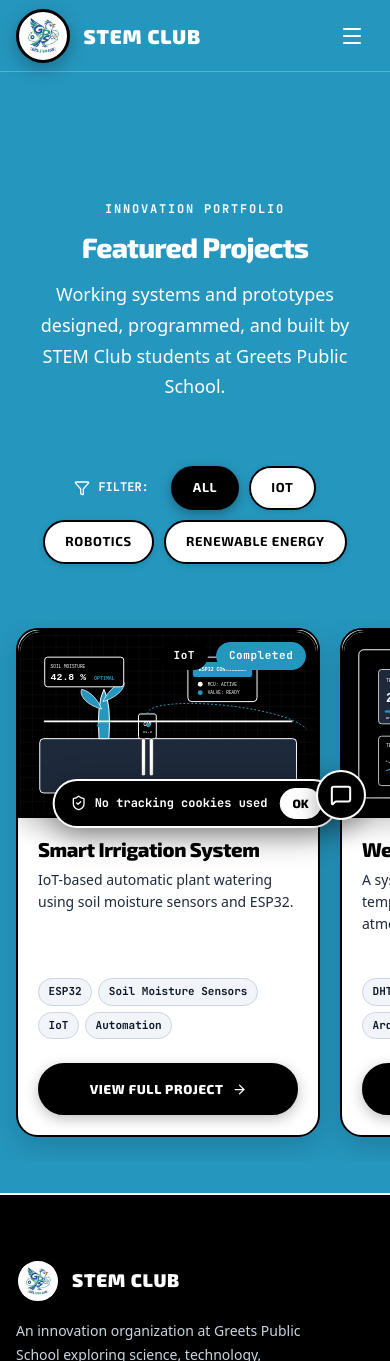
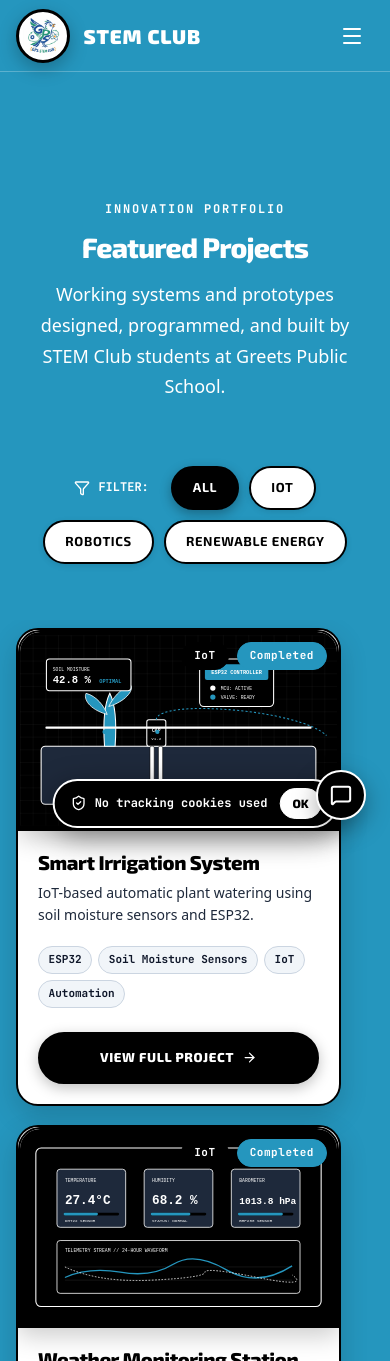
Before and after one commit to rrcee/stemclub, a React (Vite) app in the folder stem-club/: page /projects in a window 390 px wide. Shown: the top 1361 px of the page. Built offline with nearby package versions, Linux system fonts and the light colour scheme.

Commit message:
did some changes to make mobile better

```diff
--- a/stem-club/src/index.css
+++ b/stem-club/src/index.css
@@ -1115,8 +1115,6 @@ h1, h2, h3, h4, h5, h6 {
 @media (max-width: 768px) {
   /* Trigger carousel only when there are 2 or more child cards */
   .mobile-carousel {
-    display: flex !important;
-    flex-direction: row !important;
     overflow-x: auto !important;
     overflow-y: hidden !important;
     scroll-snap-type: x mandatory !important;
@@ -1133,27 +1131,61 @@ h1, h2, h3, h4, h5, h6 {
     scrollbar-width: none !important;
     -ms-overflow-style: none !important;
     overscroll-behavior-x: contain !important;
+    /* Allow both flex and grid children - don't force display */
   }
 
   .mobile-carousel::-webkit-scrollbar {
     display: none !important;
   }
 
-  /* Each card in the carousel takes 85% viewport width to hint next card */
+  /* Cards inside carousel - work with both flex and grid layouts */
   .mobile-carousel > * {
-    flex: 0 0 85% !important;
-    min-width: 270px !important;
-    max-width: 325px !important;
-    scroll-snap-align: center !important;
-    scroll-snap-stop: always !important;
+    /* Flexible sizing - will respect grid auto-fit from inline styles */
+    flex: 0 0 auto;
+    /* For flex layout: each card takes ~85% width with gap */
+    /* For grid layout: inline styles will override */
+    min-width: 270px;
+    max-width: 325px;
+    scroll-snap-align: center;
+    scroll-snap-stop: always;
+    /* Reset display to allow grid children */
+    display: block;
   }
 
-  /* If only 1 card exists, disable carousel behavior and span full width */
+  /* If only 1 card exists, disable carousel scrolling behavior and span full width */
   .mobile-carousel > :only-child {
     flex: 1 1 100% !important;
     min-width: 0 !important;
     max-width: 100% !important;
     scroll-snap-align: none !important;
+    scroll-snap-stop: always !important;
+    /* Allow full width when only child */
+    overflow: visible !important;
+  }
+
+  /* Touch and scroll improvements */
+  .mobile-carousel {
+    touch-action: pan-x pan-y; /* Allow both axes for drag scrolling */
+  }
+  .mobile-carousel > * {
+    -webkit-tap-highlight-color: transparent;
+    -webkit-user-select: none;
+    user-select: none;
+    -webkit-touch-callout: none;
+  }
+  .mobile-carousel > *:focus-visible {
+    outline: 2px solid #000000;
+    outline-offset: 2px;
+  }
+
+  /* Reduce motion preference */
+  @media (prefers-reduced-motion: reduce) {
+    .mobile-carousel {
+      scroll-behavior: auto !important;
+    }
+    .mobile-carousel > * {
+      transition: none !important;
+    }
   }
 }
 
@@ -1216,3 +1248,49 @@ h1, h2, h3, h4, h5, h6 {
   .splash-card-2 { width: 240px; height: 240px; }
   .splash-ring { width: 290px; height: 290px; }
 }
+
+/* Carousel pagination indicators */
+.carousel-indicators {
+  display: flex;
+  justify-content: center;
+  gap: 0.5rem;
+  margin-top: 1rem;
+}
+
+.carousel-indicators button {
+  width: 0.75rem;
+  height: 0.75rem;
+  border: none;
+  border-radius: 50%;
+  background: rgba(255, 255, 255, 0.5);
+  border: 2px solid #000000;
+  cursor: pointer;
+  padding: 0;
+  transition: background 0.2s, transform 0.2s;
+}
+
+.carousel-indicators button:hover,
+.carousel-indicators button:focus-visible {
+  background: #000000;
+  transform: scale(1.2);
+}
+
+.carousel-indicators button.active {
+  background: #000000;
+  transform: scale(1.4);
+}
+
+/* Hover pause on auto-scroll */
+.mobile-carousel.auto-scroll:hover {
+  animation-play-state: paused;
+}
+
+/* Scrollbar thumb color */
+::-webkit-scrollbar-thumb {
+  background-color: rgba(0, 0, 0, 0.3);
+  border-radius: 4px;
+}
+
+::-webkit-scrollbar-track {
+  background: transparent;
+}
```
